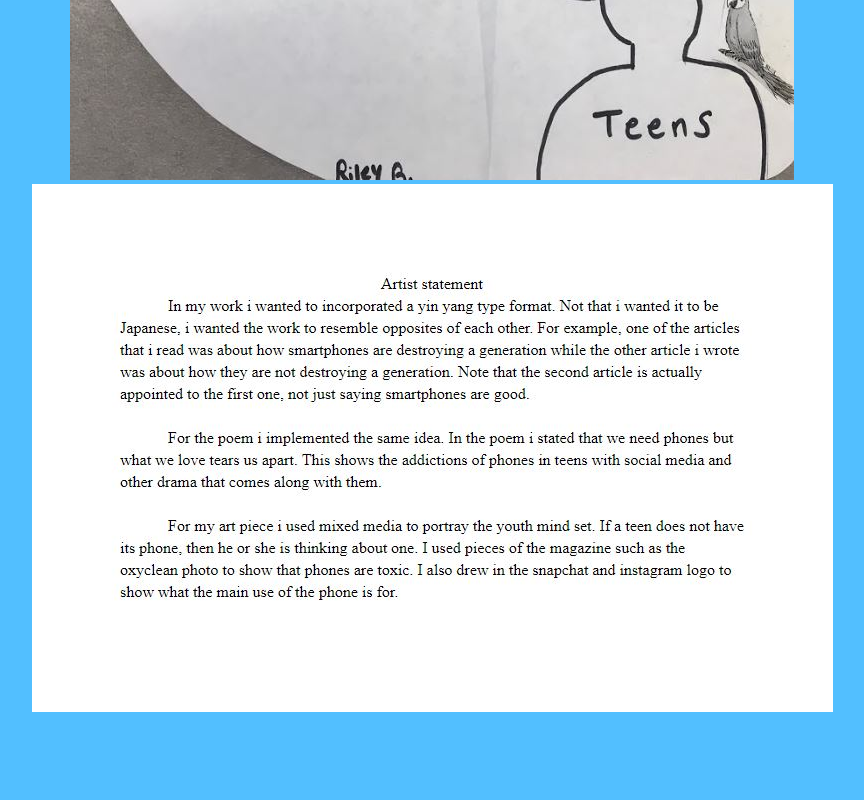
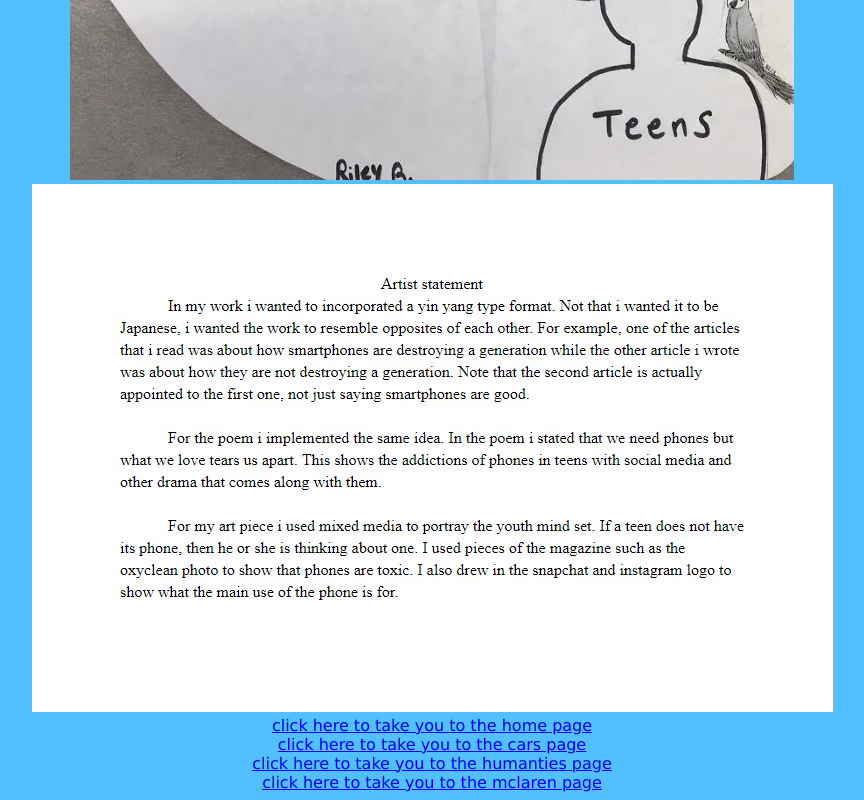
Before and after one commit to rileybrady/exhibition, a plain HTML site: page noel2.html in a window 1280 px wide. Shown: the part 3841-4641 px from the top of the page, without its empty margins (208-1072 px from the left). Before the commit the page ends 4565 px from the top, so only its background shows below. Drawn offline with Linux system fonts and the light colour scheme.

Commit message:
Add files via upload

```diff
--- a/noel2.html
+++ b/noel2.html
@@ -13,4 +13,8 @@
 	<center> <a href="images/artpiece1.jpg"><img src="images/artpiece1.jpg"></a>
 	<center> <a href="images/artiststatement1.jpg"><img src="images/artiststatement1.jpg"></a>
 <body class="porschebg3">
+		<center> <a href="index.html">click here to take you to the home page</a>
+		<center> <a href="cars.html">click here to take you to the cars page</a>
+		<center> <a href="noel.html">click here to take you to the humanties page</a>
+		<center> <a href="cars2.html">click here to take you to the mclaren page</a>
 </html>
```
Also changed, not shown: cars.html (+6 -2 lines), cars2.html (+2 -1 lines), noel.html (+4 -2 lines).
